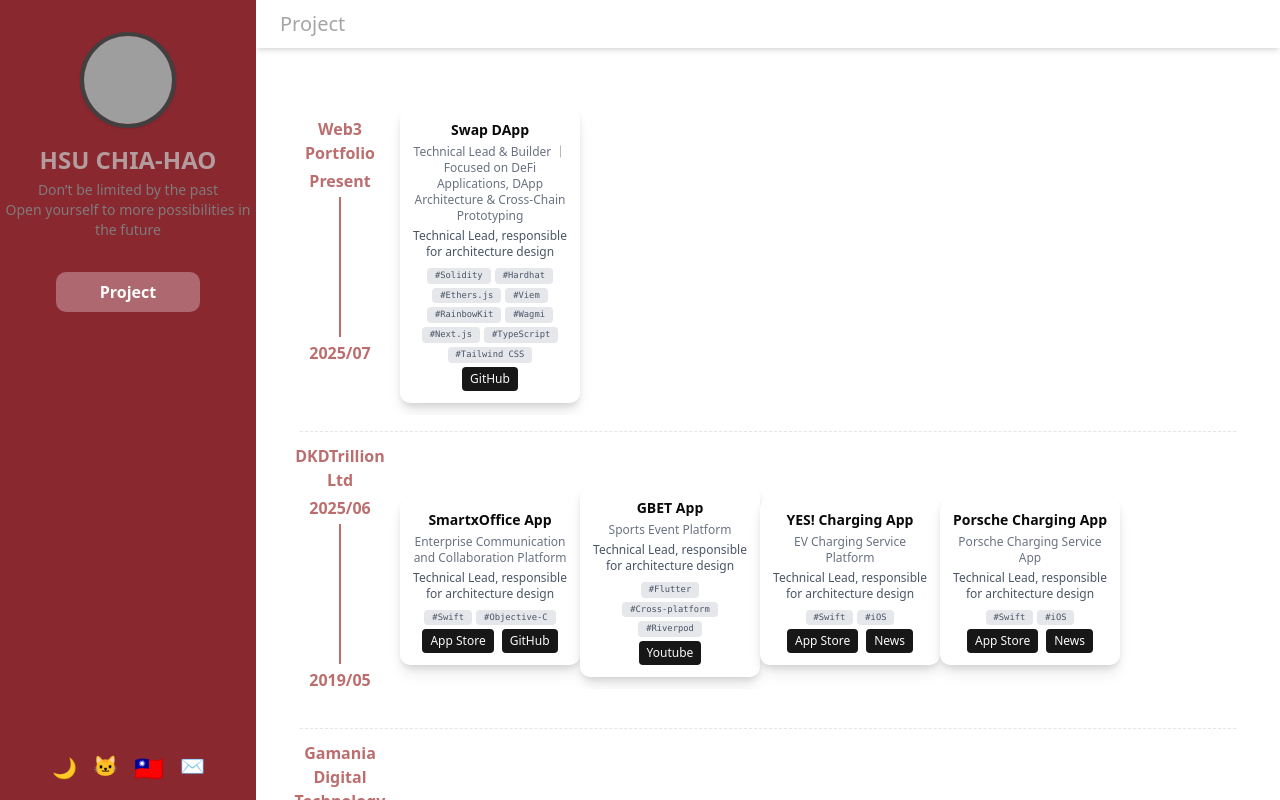
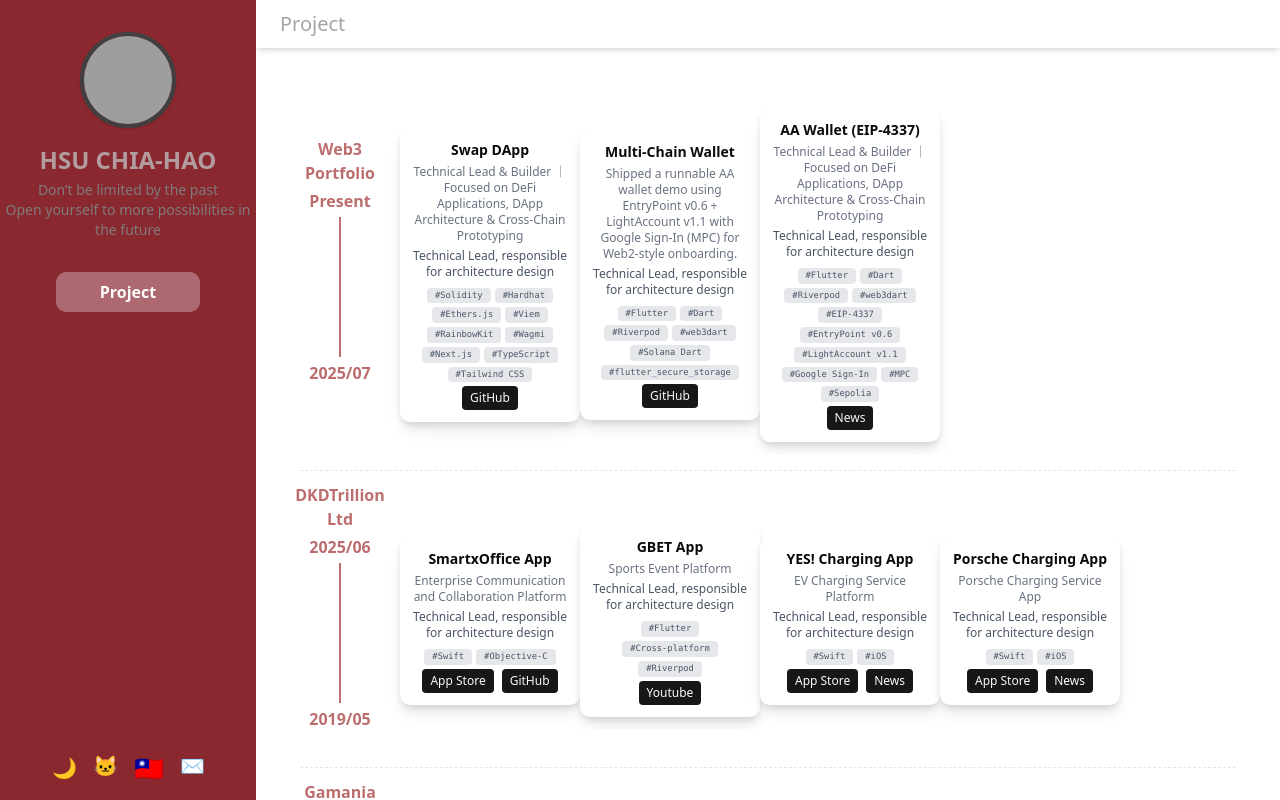
Before and after one commit to blackman5566/project, a React (Vite) app: page / in a window 1280 px wide. Built offline with nearby package versions, Linux system fonts and the light colour scheme; grey boxes are pictures that could not be loaded.

Commit message:
新增 兩個作品

```diff
--- a/src/components/Portfolio.jsx
+++ b/src/components/Portfolio.jsx
@@ -109,6 +109,31 @@ export default function Portfolio() {
           role: t("technicalLead"),
           github: "https://github.com/blackman5566/swap-dapp",
         },
+        {
+          name: "Multi-Chain Wallet",
+          description: "Shipped a runnable AA wallet demo using EntryPoint v0.6 + LightAccount v1.1 with Google Sign-In (MPC) for Web2-style onboarding.",
+          technologies: ["Flutter", "Dart", "Riverpod", "web3dart", "Solana Dart", "flutter_secure_storage"],
+          role: t("technicalLead"),
+          github: "https://github.com/blackman5566/wallet_demo",
+        },
+         {
+          name: "AA Wallet (EIP-4337)",
+          description: t("Web3_title"),
+         technologies: [
+    "Flutter",
+    "Dart",
+    "Riverpod",
+    "web3dart",
+    "EIP-4337",
+    "EntryPoint v0.6",
+    "LightAccount v1.1",
+    "Google Sign-In",
+    "MPC",
+    "Sepolia"
+  ],
+          role: t("technicalLead"),
+          news: "https://www.linkedin.com/feed/update/urn:li:activity:7392410485301665792/",
+        },
       ],
     },
     {
```
